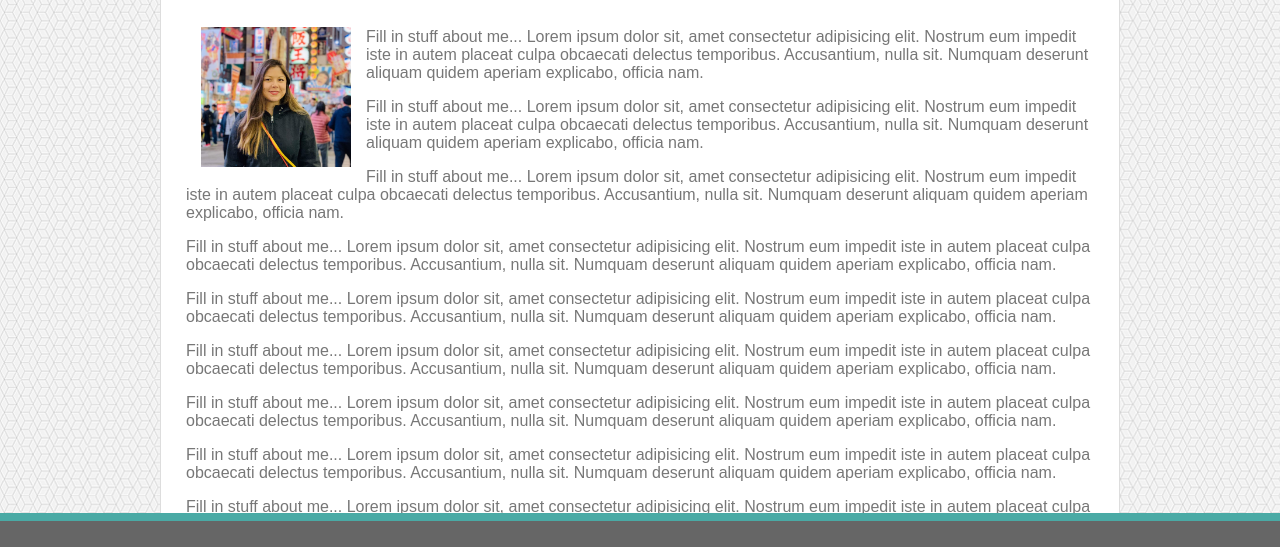
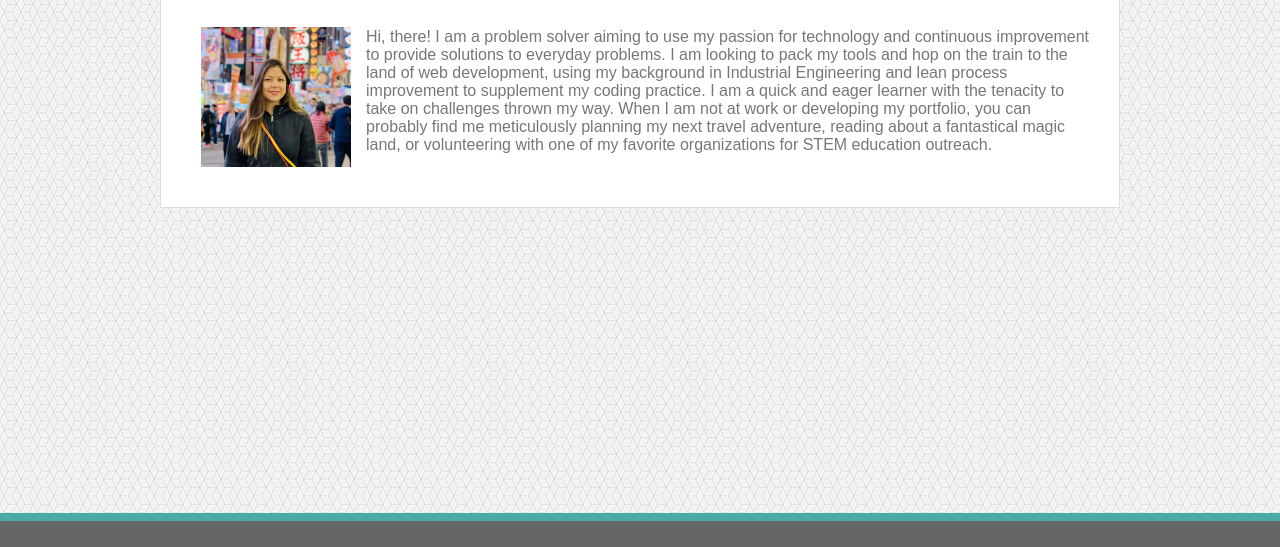
Before and after one commit to setocourtney/portfolio1, a plain HTML site: page index.html in a window 1280 px wide. Shown: the part 237-784 px from the top of the page. Drawn offline with Linux system fonts and the light colour scheme.

Commit message:
update css to increase .header z-index and input About Me content in index.html

```diff
--- a/assets/css/style.css
+++ b/assets/css/style.css
@@ -31,7 +31,8 @@ header {
     top: 0;
     background-color: #ffffff;
     border-bottom: 2px solid #cccccc;
-    width: 100%
+    width: 100%;
+    z-index: 99;
 }
 .container {
     width: 960px;
--- a/index.html
+++ b/index.html
@@ -44,17 +44,7 @@
                     </div>
 
                     <!--write up-->
-                    <p>Fill in stuff about me... Lorem ipsum dolor sit, amet consectetur adipisicing elit. Nostrum eum impedit iste in autem placeat culpa obcaecati delectus temporibus. Accusantium, nulla sit. Numquam deserunt aliquam quidem aperiam explicabo, officia nam.</p>
-                    <p>Fill in stuff about me... Lorem ipsum dolor sit, amet consectetur adipisicing elit. Nostrum eum impedit iste in autem placeat culpa obcaecati delectus temporibus. Accusantium, nulla sit. Numquam deserunt aliquam quidem aperiam explicabo, officia nam.</p>
-                    <p>Fill in stuff about me... Lorem ipsum dolor sit, amet consectetur adipisicing elit. Nostrum eum impedit iste in autem placeat culpa obcaecati delectus temporibus. Accusantium, nulla sit. Numquam deserunt aliquam quidem aperiam explicabo, officia nam.</p>
-                    <p>Fill in stuff about me... Lorem ipsum dolor sit, amet consectetur adipisicing elit. Nostrum eum impedit iste in autem placeat culpa obcaecati delectus temporibus. Accusantium, nulla sit. Numquam deserunt aliquam quidem aperiam explicabo, officia nam.</p>
-                    <p>Fill in stuff about me... Lorem ipsum dolor sit, amet consectetur adipisicing elit. Nostrum eum impedit iste in autem placeat culpa obcaecati delectus temporibus. Accusantium, nulla sit. Numquam deserunt aliquam quidem aperiam explicabo, officia nam.</p>
-                    <p>Fill in stuff about me... Lorem ipsum dolor sit, amet consectetur adipisicing elit. Nostrum eum impedit iste in autem placeat culpa obcaecati delectus temporibus. Accusantium, nulla sit. Numquam deserunt aliquam quidem aperiam explicabo, officia nam.</p>
-                    <p>Fill in stuff about me... Lorem ipsum dolor sit, amet consectetur adipisicing elit. Nostrum eum impedit iste in autem placeat culpa obcaecati delectus temporibus. Accusantium, nulla sit. Numquam deserunt aliquam quidem aperiam explicabo, officia nam.</p>
-                    <p>Fill in stuff about me... Lorem ipsum dolor sit, amet consectetur adipisicing elit. Nostrum eum impedit iste in autem placeat culpa obcaecati delectus temporibus. Accusantium, nulla sit. Numquam deserunt aliquam quidem aperiam explicabo, officia nam.</p>
-                    <p>Fill in stuff about me... Lorem ipsum dolor sit, amet consectetur adipisicing elit. Nostrum eum impedit iste in autem placeat culpa obcaecati delectus temporibus. Accusantium, nulla sit. Numquam deserunt aliquam quidem aperiam explicabo, officia nam.</p>
-                    <p>Fill in stuff about me... Lorem ipsum dolor sit, amet consectetur adipisicing elit. Nostrum eum impedit iste in autem placeat culpa obcaecati delectus temporibus. Accusantium, nulla sit. Numquam deserunt aliquam quidem aperiam explicabo, officia nam.</p>
-
+                    <p>Hi, there! I am a problem solver aiming to use my passion for technology and continuous improvement to provide solutions to everyday problems. I am looking to pack my tools and hop on the train to the land of web development, using my background in Industrial Engineering and lean process improvement to supplement my coding practice.  I am a quick and eager learner with the tenacity to take on challenges thrown my way.  When I am not at work or developing my portfolio, you can probably find me meticulously planning my next travel adventure, reading about a fantastical magic land, or volunteering with one of my favorite organizations for STEM education outreach.  </p>
                 </section>
             </main>
 
```
